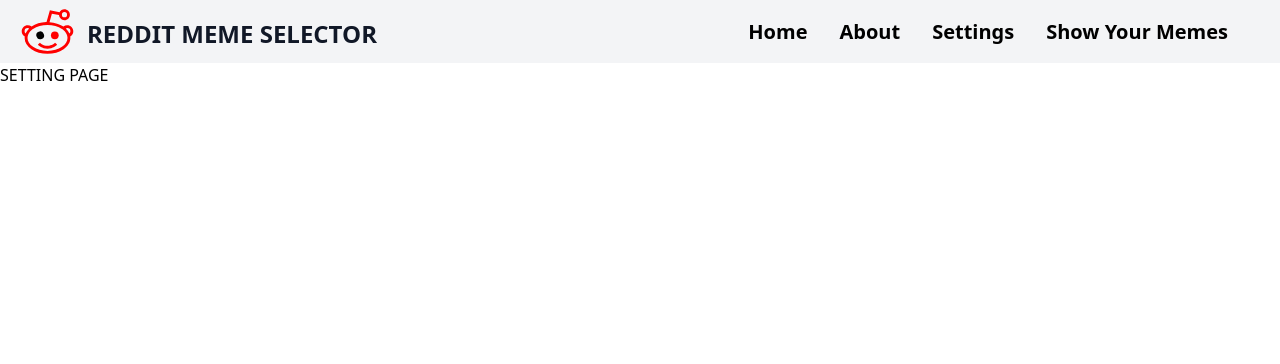
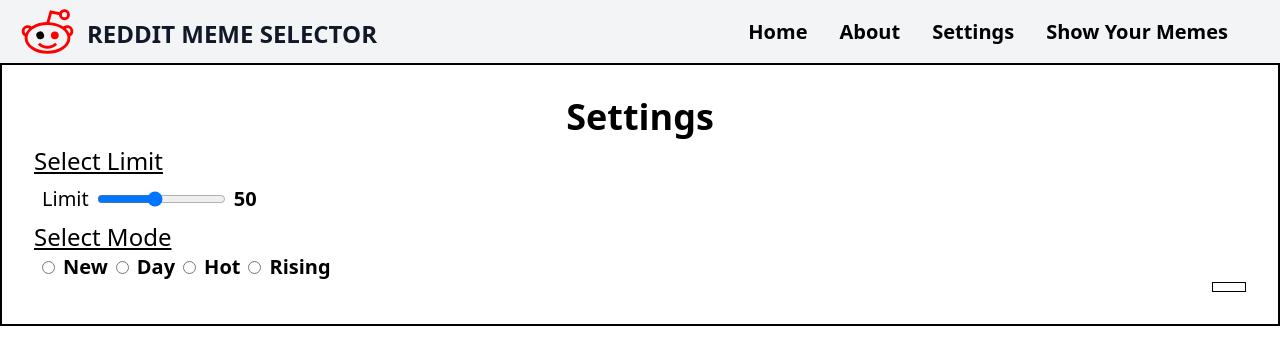
Before and after one commit to mh-Earth/reddirt-meme-selector, a Next.js app: page /settings in a window 1280 px wide. Shown: the top 364 px of the page. Built offline with nearby package versions, Linux system fonts and the light colour scheme.

Commit message:
switch to client side data fetching from SSR

```diff
--- a/components/EmptyViewer.jsx
+++ b/components/EmptyViewer.jsx
@@ -14,7 +14,7 @@ const EmptyViewer = () => {
                 <hr />
 
                 <FontAwesomeIcon size='3x' icon={faCaretUp} ></FontAwesomeIcon>
-                <p>1000</p>
+                <p>........</p>
                 <FontAwesomeIcon size='3x' icon={faCaretDown}></FontAwesomeIcon>
             </div>
 
@@ -26,7 +26,8 @@ const EmptyViewer = () => {
                 </div>
 
                 <div className="relative border-4 border-black p-2">
-                    <Image src={empty} width={800} height={800} className='md:aspect-video object-contain border-2' alt='Meme'  />
+                    {/* <Image src={empty} width={800} height={800} className='md:aspect-video object-contain border-2' alt='Meme'  /> */}
+                    <div className="animate-pulse w-[750px] h-[650px] bg-slate-700 border-2"></div>
                 </div>
             </div>
         </div>
--- /dev/null
+++ b/components/Loading.jsx
@@ -0,0 +1,68 @@
+import React from 'react'
+import EmptyViewer from 'components/EmptyViewer'
+const Loading = () => {
+    return (
+        <div className="flex flex-col">
+
+
+            <div className="flex flex-col md:flex-row justify-evenly gap-10 ">
+                <div className='w-fit p-2 '>
+                    <EmptyViewer />
+
+                    <div className="w-full flex justify-between ">
+                        <div className=" md:ml-24 ">
+                            <button className=" p-1 bg-transparent text-black font-semibold border border-black   duration-100 border-r-0  animate-pulse">
+                                <div className="bg-slate-700 py-4 px-8"></div>
+                                {/* Prev */}
+                            </button>
+                            <button className=" p-1 bg-transparent  text-black font-semibold border border-black   duration-100 border-l-0  animate-pulse">
+                                <div className="bg-slate-700 py-4 px-8"></div>
+
+                                {/* Next */}
+                            </button>
+                        </div>
+                        <div className="">
+                            <button className=" p-1 bg-transparent   text-black font-semibold  border border-black  duration-100  animate-pulse">
+                                <div className="bg-slate-700 py-4 px-8"></div>
+                            </button>
+                        </div>
+                    </div>
+                </div>
+
+                {/* Select and other sections */}
+                <div className="md:h-[60vh] flex flex-col md:w-2/6 w-full mx-2 mt-20 border-4 border-black">
+                    <p className='text-xl md:text-4xl font-semibold my-4 text-center sticky top-0 z-50 bg-white'>Selected Memes</p>
+                    <div className=" h-full p-2">
+                        <div className="h-full flex flex-wrap justify-center bg-slate-700 animate-pulse">
+
+                        </div>
+                    </div>
+                    {/* save button */}
+                </div>
+
+            </div>
+            {/* Info box */}
+            <div className="mx-2 md:mx-20">
+                <h2 className='text-4xl font-semibold uppercase '>Info</h2>
+                <details>
+                    <div className="flex justify-start md:flex-row flex-col gap-20 my-3">
+
+                        <div>
+                        </div>
+
+                        <div>
+                        </div>
+
+                        <div>
+                            <p className='text-2xl  font-semibold ' >Selectees</p>
+                        </div>
+                    </div>
+                </details>
+            </div>
+
+        </div >
+    )
+}
+
+export default Loading
+// animate-pulse
--- a/src/pages/about.jsx
+++ b/src/pages/about.jsx
@@ -2,8 +2,10 @@ import React from 'react'
 
 const about = () => {
   return (
-    <div>
-      ABOUT PAGE
+    <div className="h-screen bg-slate-100 flex justify-center items-center selection:bg-red-700 text-white">
+
+      <p className='text-2xl text-black' >THIS IS A MEME SELECTION APP FOR PERSONAL USE!!</p>
+
     </div>
   )
 }
--- a/src/pages/settings.jsx
+++ b/src/pages/settings.jsx
@@ -1,11 +1,69 @@
-import React from 'react'
+import React, { useState } from 'react'
 
 const settings = () => {
-  return (
-    <div>
-      SETTING PAGE
-    </div>
-  )
+
+
+	const [Limit, setLimit] = useState(50)
+	const [mode, setMode] = useState()
+
+	const handel_limit = (e) => {
+
+		setLimit(e.target.value)
+
+	}
+
+	const handel_modes = (e) =>{
+		setMode(e.target.value)
+		console.log(mode)
+
+
+	}
+
+	return (
+		<div className='flex w-full justify-center items-center flex-col '>
+			<form action="" method="post" className="container border-2 border-black p-8">
+
+				<h1 className='text-4xl font-semibold text-center mb-2' >Settings</h1>
+				<div className="">
+					<p className='text-2xl font-medium underline' >Select Limit</p>
+					<div className="flex items-center">
+						<label className='text-xl m-2' htmlFor="limit">Limit</label>
+						<input onChange={handel_limit} className='' type="range" name="limit" id="limit" min="10" max="100" value={Limit} />
+						<p className='text-xl font-semibold mx-2' >{Limit}</p>
+					</div>
+					<div>
+						<p className='text-2xl font-medium underline'>Select Mode</p>
+						<div className="flex">
+							<div onClick={handel_modes}  className="text-xl font-semibold">
+								<input className='m-2' type="radio" id="new" name="mode" value="new" />
+								<label htmlFor="new">New</label>
+							</div>
+							<div onClick={handel_modes} className="text-xl font-semibold">
+								<input className='m-2' type="radio" id="day" name="mode" value="day"/>
+								<label htmlFor="day">Day</label>
+							</div>
+							<div onClick={handel_modes} className="text-xl font-semibold">
+								<input className='m-2' type="radio" id="hot" name="mode" value="hot" />
+								<label htmlFor="hot">Hot</label>
+							</div>
+							<div onClick={handel_modes} className="text-xl font-semibold">
+								<input className='m-2' type="radio" id="rising" name="mode" value="rising" />
+								<label htmlFor="rising">Rising</label>
+							</div>
+						</div>
+
+					</div>
+				</div>
+				<div className="w-full flex justify-end">
+
+					<button className="bg-transparent hover:bg-black text-black font-semibold hover:text-white py-1 px-4 border border-black hover:border-transparent  duration-100">
+					{mode}
+					</button>
+				</div>
+			</form>
+
+		</div>
+	)
 }
 
 export default settings
--- a/src/pages/subreddit/[...subreddit].jsx
+++ b/src/pages/subreddit/[...subreddit].jsx
@@ -2,11 +2,15 @@ import React, { useEffect, useRef, useState } from 'react'
 import Viewer from 'components/Viewer'
 import Image from 'next/image'
 import { FontAwesomeIcon } from '@fortawesome/react-fontawesome'
-import { faChevronCircleLeft, faChevronLeft, faChevronRight, faTimes, faPlus, faCheck } from '@fortawesome/free-solid-svg-icons'
+import { faChevronLeft, faChevronRight, faTimes, faPlus, faCheck } from '@fortawesome/free-solid-svg-icons'
 import NotFound from 'components/NotFound'
 import Alert from 'components/Alert'
 import EmptyViewer from 'components/EmptyViewer'
-const SubReddit = (props) => {
+import { useRouter } from 'next/router'
+import Loading from 'components/Loading'
+
+
+const SubReddit = () => {
 
     const [subs, setSubs] = useState([])
     const [meme_index_count, set_meme_index_count] = useState(0)
@@ -16,14 +20,21 @@ const SubReddit = (props) => {
     const [alertType, setAlertType] = useState("primary")
     const [alertMassage, setAlertMassage] = useState("")
     const selectedIndex = useRef([])
-
-
+    const [loading, setLoading] = useState(true)
+    const router = useRouter()
+    const  { subreddit } = router.query
 
     useEffect(() => {
+        setLoading(true);
+        fetch(`${process.env.NEXT_PUBLIC_SERVERNAME}/get/${subreddit[0]}/${subreddit[1]}/5`)
+        // fetch(`${process.env.NEXT_PUBLIC_SERVERNAME}/test`)
+          .then((res) => res.json())
+          .then((data) => {
+            setLoading(false);
+            setSubs(data.submission)
+          });
 
-        setSubs(props.data.submission)
-
-    }, [])
+      }, []);
 
 
     const handel_next = () => {
@@ -124,6 +135,11 @@ const SubReddit = (props) => {
         setAlert(false)
     }
 
+
+    if(loading)
+        return( <Loading/>)
+
+
     return (
         <div className="flex flex-col">
 
@@ -208,16 +224,16 @@ const SubReddit = (props) => {
 
                             <div>
                                 <p className='text-2xl  font-semibold ' >Search Info</p>
-                                <p>Sub-Reddit - {props.subredditinfo[0]}</p>
-                                <p>Mode - {props.subredditinfo[1]}</p>
-                                <p>Limit - {props.subredditinfo[2]}</p>
+                                <p>Sub-Reddit - {subreddit[0]}</p>
+                                <p>Mode - {subreddit[1]}</p>
+                                <p>Limit - {subreddit[2]}</p>
                                 <p>Count - {subs.length}</p>
-                                <p>Time - {props.data.time}</p>
+                                <p>Time - {subs.time}</p>
                             </div>
 
                             <div>
                                 <p className='text-2xl  font-semibold ' >Post-info</p>
-                                <p>Sub-Reddit - {props.subredditinfo[0]}</p>
+                                <p>Sub-Reddit - {subreddit[0]}</p>
                                 <p>Author - {subs[meme_index_count].author} </p>
                                 <p>ID - {subs[meme_index_count].id}</p>
                                 <p>url - <a href={subs[meme_index_count].url}> {subs[meme_index_count].url}</a></p>
@@ -244,8 +260,7 @@ const SubReddit = (props) => {
             ) : ""
             }
             {/* debug box */}
-            <div className="mx-2 md:mx-20">
-                {/* log subs */}
+            {/* <div className="mx-2 md:mx-20">
                 <details className=''>
                     <summary className='my-3'>Debugger options</summary>
                     <button onClick={() => console.log(subs)} className="bg-transparent hover:bg-black text-black font-semibold hover:text-white py-2 px-4 border border-black hover:border-transparent mx-1 rounded duration-100 bottom-0">Log submissions</button>
@@ -254,7 +269,7 @@ const SubReddit = (props) => {
                     <button onClick={() => console.log(total_subs)} className="bg-transparent hover:bg-black text-black font-semibold hover:text-white py-2 px-4 border mx-1 border-black hover:border-transparent rounded duration-100 bottom-0">Log Total subs</button>
                 </details>
 
-            </div>
+            </div> */}
         </div >
     )
 
@@ -262,16 +277,4 @@ const SubReddit = (props) => {
 
 }
 
-export async function getServerSideProps(context) {
-    const params = context.query.subreddit
-
-    const res = await fetch(`${process.env.NEXT_PUBLIC_SERVERNAME}/get/${params[0]}/${params[1]}/${params[2]}`)
-    // const res = await fetch(`${process.env.NEXT_PUBLIC_SERVERNAME}/test`)
-    const data = await res.json()
-
-    return {
-        props: { data: data, subredditinfo: params }, // will be passed to the page component as props
-    };
-}
-
 export default SubReddit
```
